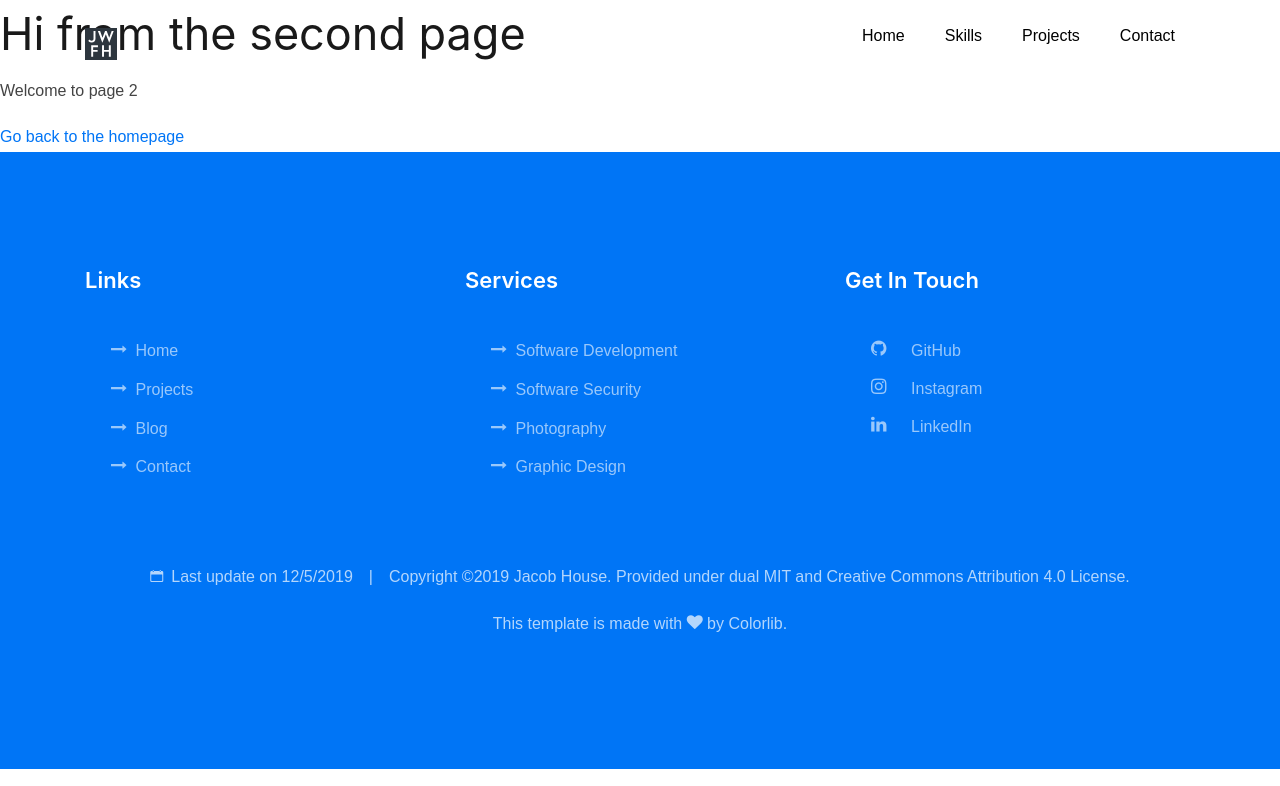
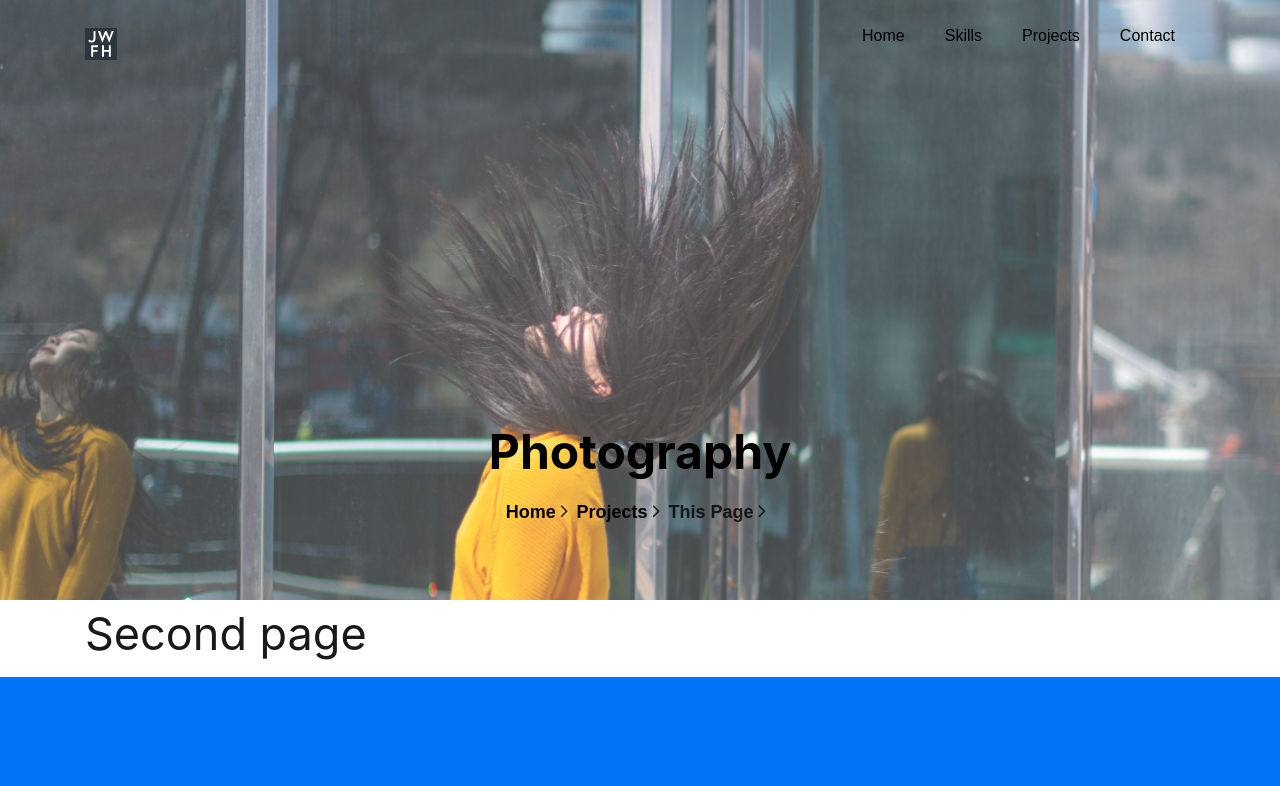
Before and after one commit to jwfh/homepage, a Gatsby site: page /portfolio/photography in a window 1280 px wide. Shown: the top 786 px of the page. Built offline with nearby package versions, Linux system fonts and the light colour scheme; Gatsby itself is replaced by a stand-in of ours; a web font is replaced by a local one.

Commit message:
Fixed errors on resume and blog post

```diff
--- a/src/pages/blog/manually-removing-cached-user-profiles/index.md
+++ b/src/pages/blog/manually-removing-cached-user-profiles/index.md
@@ -2,7 +2,7 @@
 title: 'Manually Removing Cached User Profiles'
 date: '2016-11-17 14:49:29.000000'
 published: true
-image: 'ad-user-profiles-1.png'
+image: 'ad-user-profiles-1.jpg'
 ---
 
 _This post has been migrated from the [old JWFH WordPress blog](https://github.com/jwfh/homepage#about)._
--- a/src/pages/portfolio/photography.jsx
+++ b/src/pages/portfolio/photography.jsx
@@ -1,16 +1,21 @@
 import React from 'react';
 import {Link} from 'gatsby';
 
-import Layout from '../../components/layout';
+import {PhotoLayout} from '../../components/layout';
+import {NarrowContainer, bcMaker} from '../../components/partials';
 import SEO from '../../components/seo';
+import Sheena from '../../images/Composition-Web.jpg';
 
 const SecondPage = () => (
-  <Layout>
-    <SEO title="Page two" />
-    <h1>Hi from the second page</h1>
-    <p>Welcome to page 2</p>
-    <Link to="/">Go back to the homepage</Link>
-  </Layout>
+  <PhotoLayout
+    title="Photography"
+    photo={Sheena}
+    breadcrumbs={bcMaker('projects/photography')}
+  >
+    <NarrowContainer>
+      <h1>Second page</h1>
+    </NarrowContainer>
+  </PhotoLayout>
 );
 
 export default SecondPage;
```
Also changed, not shown: 2 other files.
